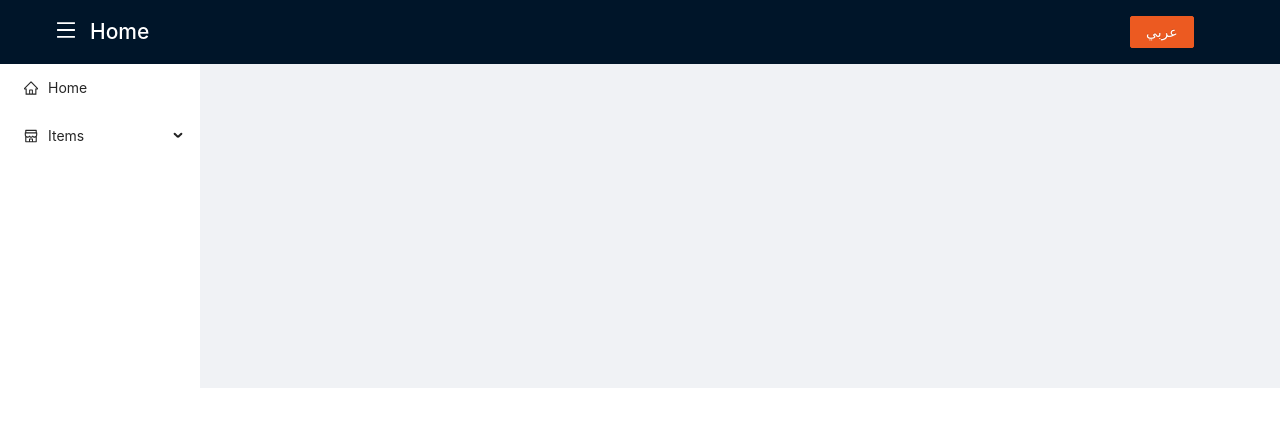
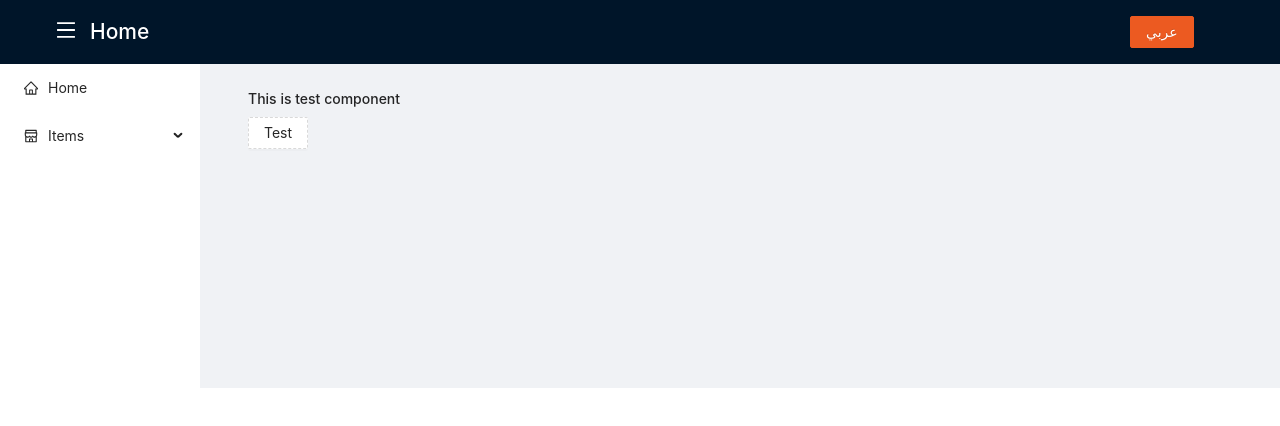
Before and after one commit to MohamedMahmoudHassan/Point-of-Sale, a React (Create React App) app: page / in a window 1280 px wide. Shown: the top 426 px of the page. Built offline with nearby package versions, Linux system fonts and the light colour scheme.

Commit message:
Home component to test new component

```diff
--- /dev/null
+++ b/src/components/Home.jsx
@@ -0,0 +1,18 @@
+import React, { useState } from "react";
+import { Button } from "antd";
+
+export default function Home() {
+  const [showTestComp, setShowTestComp] = useState(false);
+
+  const test = async () => {
+    setShowTestComp(!showTestComp);
+  };
+  return (
+    <div>
+      <h1>This is test component</h1>
+      <Button type="dashed" onClick={test}>
+        Test
+      </Button>
+    </div>
+  );
+}
--- a/src/components/PageContent.jsx
+++ b/src/components/PageContent.jsx
@@ -5,6 +5,7 @@ import ItemsList from "./ItemsList";
 import { Switch, Route } from "react-router-dom";
 import NewCategory from "./NewCategory";
 import NewItem from "./NewItem";
+import Home from "./Home";
 
 const { Content } = Layout;
 
@@ -24,6 +25,7 @@ export default function PageContent() {
           <Route path="/items/categories" component={CategoriesList} />
           <Route path="/items/new" component={NewItem} />
           <Route path="/items" component={ItemsList} />
+          <Route path="/" component={Home} />
         </Switch>
       </Content>
     </Layout>
```
